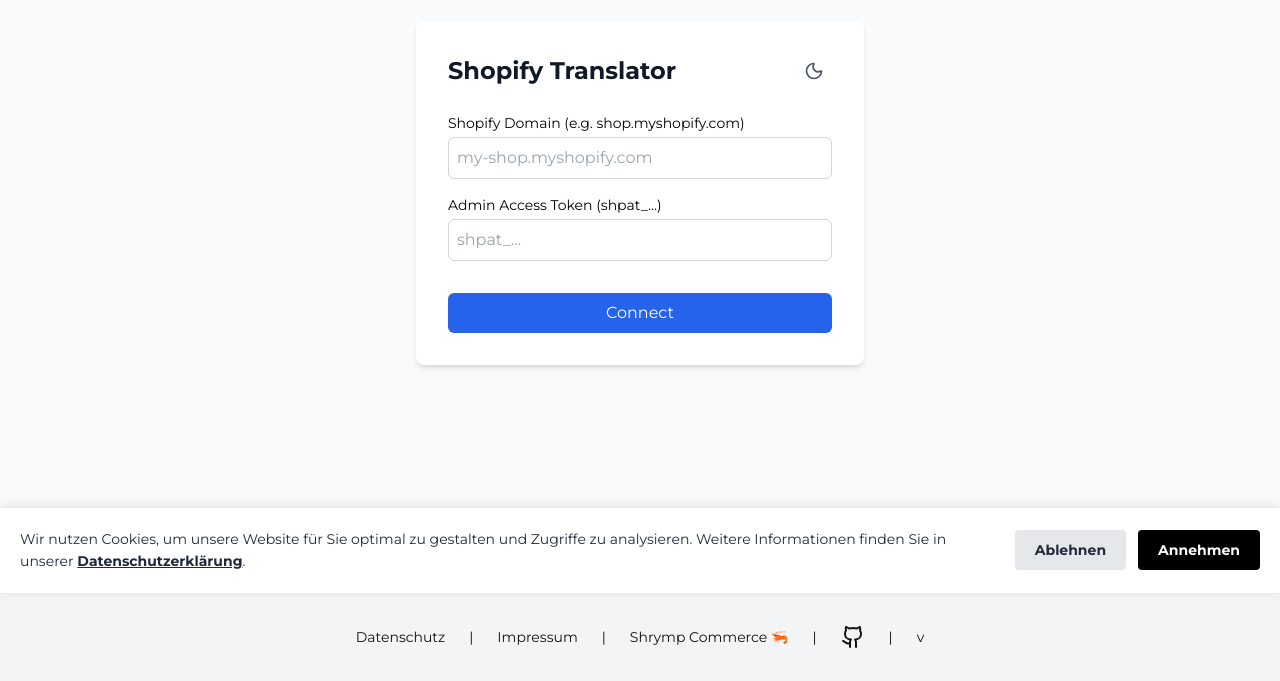
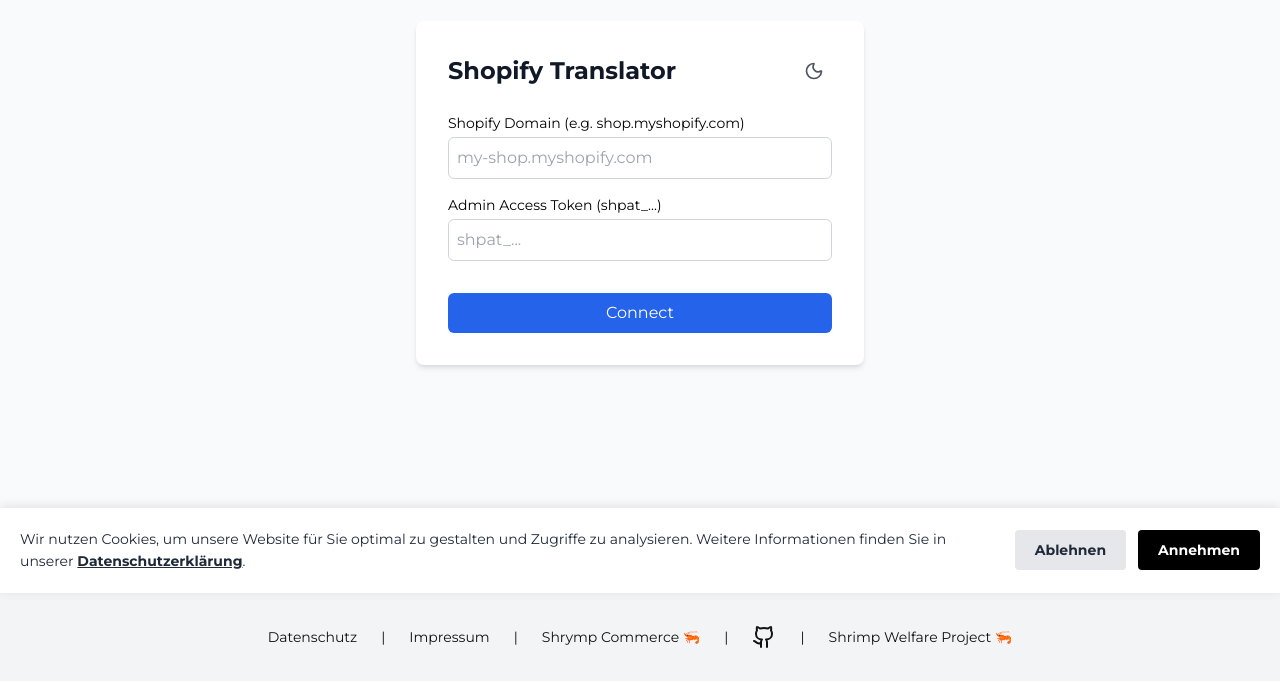
Before and after one commit to COROYO/shopify-product-translator, a Next.js app: page / in a window 1280 px wide. Shown: the part 207-888 px from the top of the page. Built offline with nearby package versions, Linux system fonts and the light colour scheme; no server answers.

Commit message:
add supportive link

```diff
--- a/src/components/sc-footer.tsx
+++ b/src/components/sc-footer.tsx
@@ -42,7 +42,14 @@
         </a>
         <span className="hidden md:inline sc-text-border">|</span>
         <span className="sc-text-muted-foreground">
-          v{process.env.NEXT_PUBLIC_APP_VERSION}
+          <a
+            href="https://www.shrimpwelfareproject.org/"
+            target="_blank"
+            rel="noopener noreferrer"
+            className="hover:sc-text-foreground sc-transition-colors"
+          >
+            Shrimp Welfare Project 🦐
+          </a>
         </span>
       </div>
     </footer>
```
